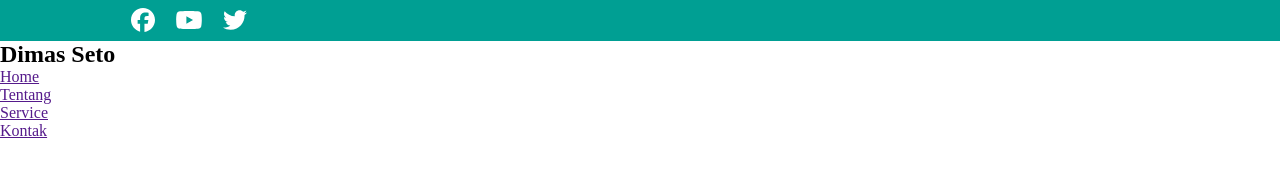
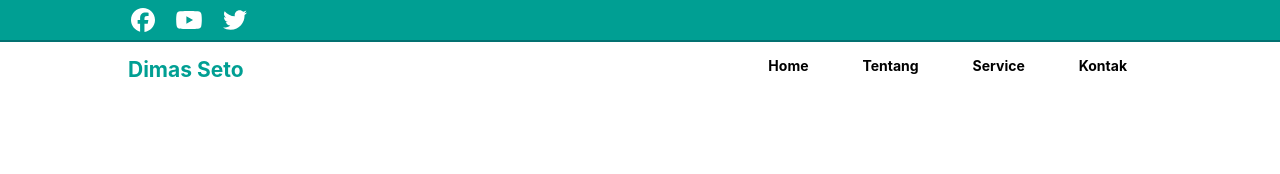
Before and after one commit to Shironim/Web-Company-Profile, a plain HTML site: page index.html in a window 1280 px wide. Drawn offline with Linux system fonts and the light colour scheme.

Commit message:
modifikasi header + hover

```diff
--- a/css/style.css
+++ b/css/style.css
@@ -2,6 +2,10 @@
   padding: 0px;
   margin: 0px;
   box-sizing: border-box;
+}
+body{
+  font-family:-apple-system, BlinkMacSystemFont, 'Segoe UI', Roboto, Oxygen, Ubuntu, Cantarell, 'Open Sans', 'Helvetica Neue', sans-serif;
+  font-size: 14px;
 }
 .medsos{
   padding:8px 0;
@@ -19,9 +23,35 @@
   width: 80%;
   margin: 0 auto;
 }
-nav{
+nav .judul{
+  float: left;
+  padding: 15px 0;
+  color: #009F93;
+}
+nav .navigasi{
+  float: right;
+}
+nav .navigasi li{
   display: inline-block;
 }
-nav .navigasi{
+nav .navigasi li a{
   display: inline-block;
+  text-decoration:none;
+  text-transform: capitalize;
+  color: #000;
+  font-weight: bold;
+  /* margin: 0 8px; */
+  padding: 15px 25px;
+  transition: ease-in-out .2s;
 }
+nav{
+  border-top: 2px solid #037171;
+}
+nav .navigasi li a:hover{
+  background-color: #009F93;
+  color: #fff;
+  transition: ease-in-out .2s;
+}
+.clearfix{
+  clear: both;
+}
--- a/index.html
+++ b/index.html
@@ -1,5 +1,6 @@
 <!DOCTYPE html>
 <html lang="en">
+
 <head>
   <meta charset="UTF-8">
   <meta name="viewport" content="width=device-width, initial-scale=1.0">
@@ -8,6 +9,7 @@
   <title>Company Profile</title>
 
 </head>
+
 <body>
   <!-- Header -->
   <header>
@@ -20,16 +22,22 @@
         </ul>
       </div>
     </div>
-    <nav class="container">
-      <h1><base href="index.html">Dimas Seto</base></h1>
+    <nav>
+      <div class="container">
+        <h1 class="judul">
+          <base href="index.html">Dimas Seto</base>
+        </h1>
         <ul class="navigasi">
           <li><a href="">Home</a></li>
           <li><a href="">Tentang</a></li>
           <li><a href="">Service</a></li>
           <li><a href="">Kontak</a></li>
         </ul>
+      </div>
     </nav>
   </header>
+  <div class="clearfix"></div>
   <script src="icon/js/all.min.js"></script>
 </body>
+
 </html>
```
Lines whose indentation alone changed are shown as unchanged.
